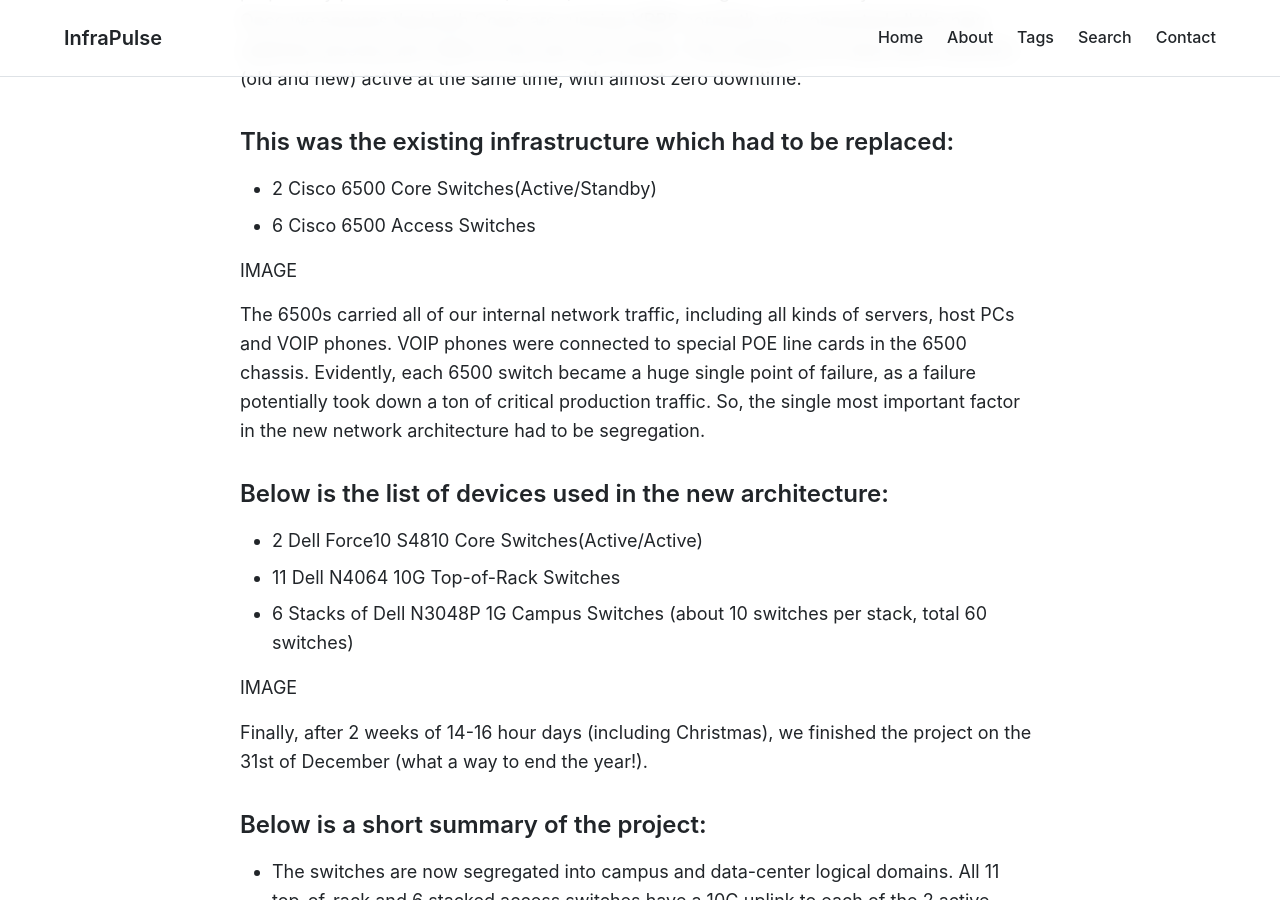
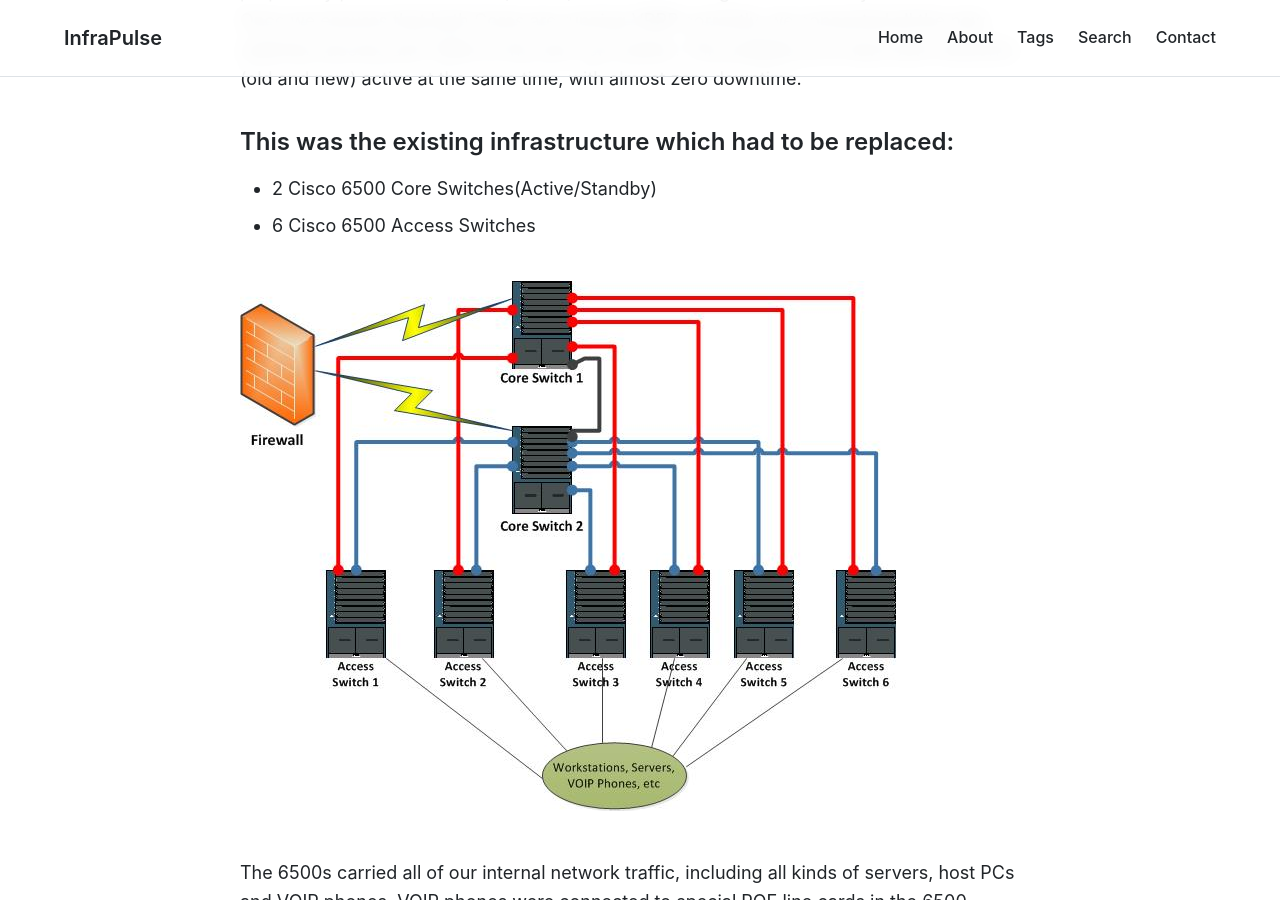
Before and after one commit to networkturf/infrapulse, a Jekyll site: the page built from _posts/2015-01-01-network-upgrade-project.md, in a window 1280 px wide and 900 px high, scrolled down 743 px. Built offline with Jekyll 4.4.1, drawn with Linux system fonts in a browser that asks for light colours.

Commit message:
Added images #2

```diff
--- a/_posts/2015-01-01-network-upgrade-project.md
+++ b/_posts/2015-01-01-network-upgrade-project.md
@@ -19,7 +19,7 @@
 - 2 Cisco 6500 Core Switches(Active/Standby)
 - 6 Cisco 6500 Access Switches
 
-IMAGE
+![Description of image](/assets/images/Cisco-switches.jpg)
 
 
 The 6500s carried all of our internal network traffic, including all kinds of servers, host PCs and VOIP phones. VOIP phones were connected to special POE line cards in the 6500 chassis. Evidently, each 6500 switch became a huge single point of failure, as a failure potentially took down a ton of critical production traffic. So, the single most important factor in the new network architecture had to be segregation.
```
Also changed, not shown: other parts of _posts/2015-01-01-network-upgrade-project.md (+1 -1 lines).
